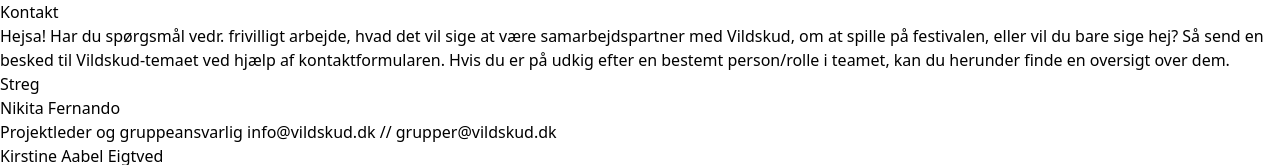
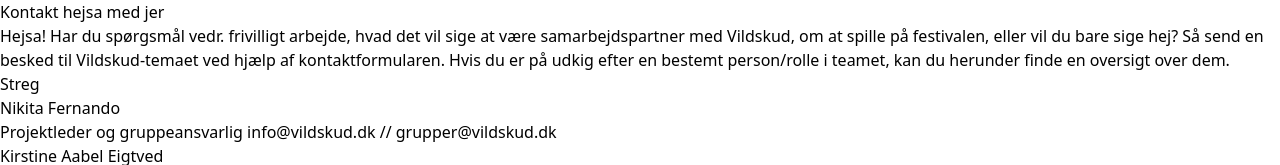
Before and after one commit to math21t7/vildskud_opgave, a website built with Vite: page src/kontakt.html in a window 1280 px wide. Shown: the top 165 px of the page. Built offline with nearby package versions, Linux system fonts and the light colour scheme.

Commit message:
Test for og se om det her virker

```diff
--- a/src/kontakt.html
+++ b/src/kontakt.html
@@ -15,7 +15,7 @@
   <div class="@media (min-width: 640px) { ... }">
 
     <div class="">
-        <h2>Kontakt</h2>
+        <h2>Kontakt hejsa med jer </h2>
     </div>
 
     <div class="">
```
